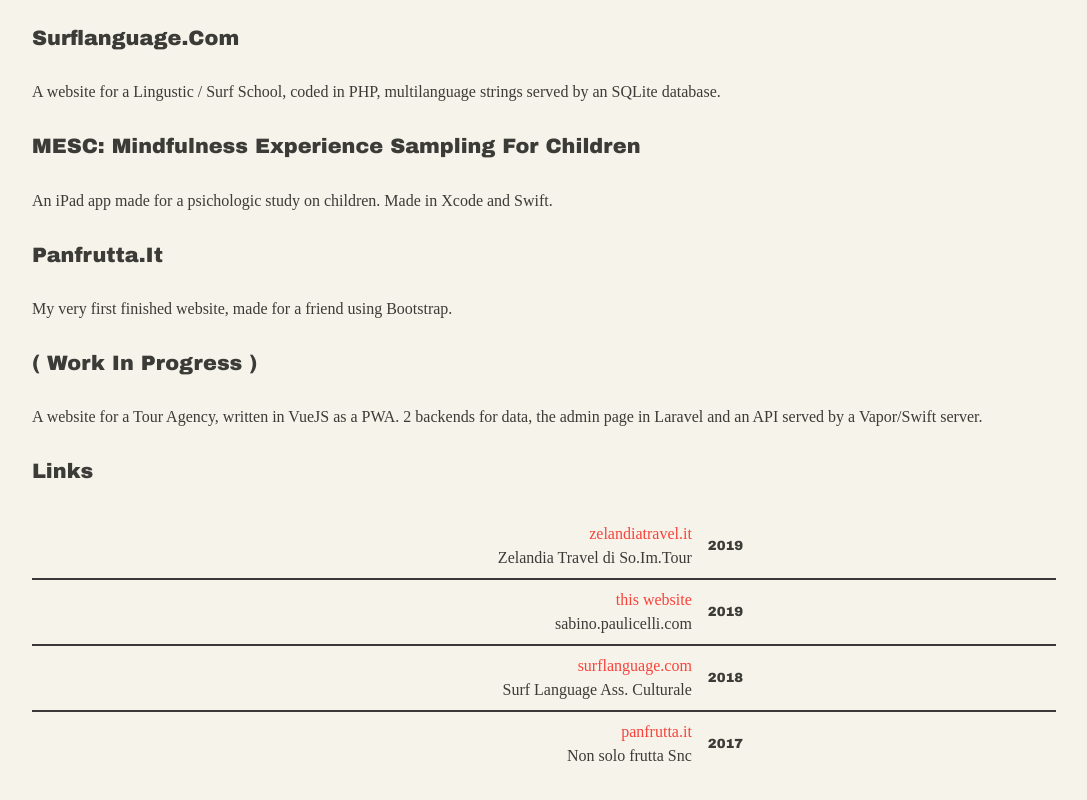
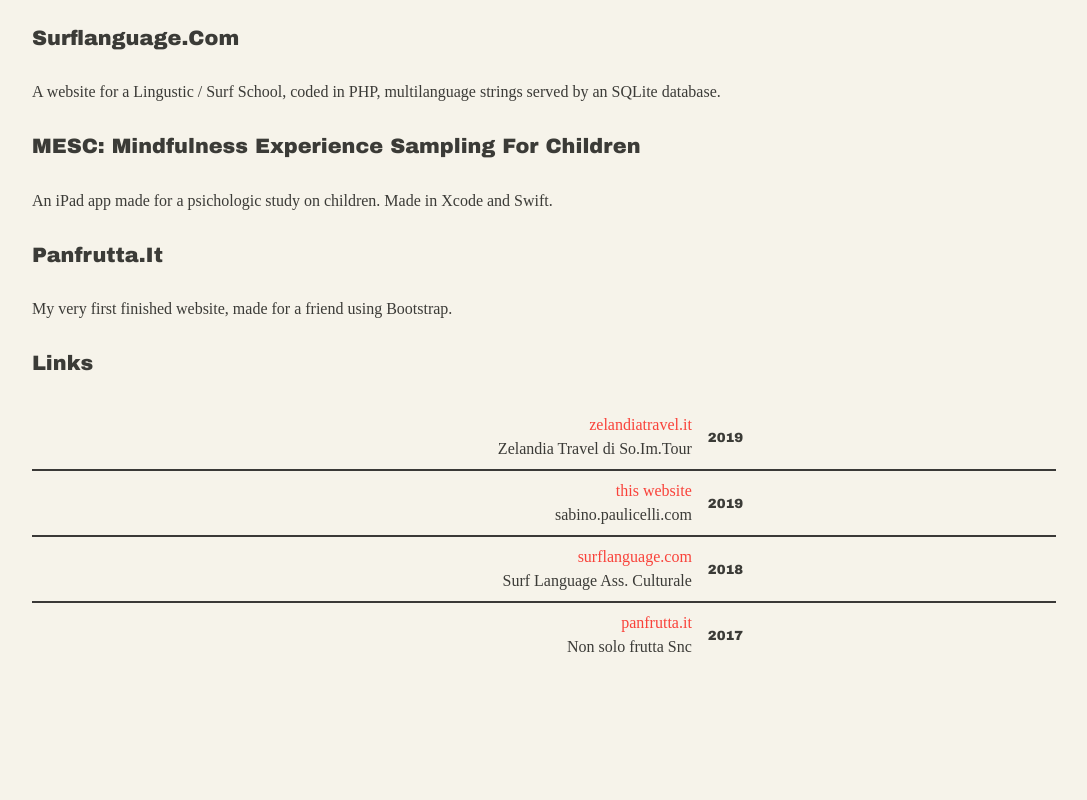
Before and after one commit to paulicelli/sabino.paulicelli.com, a Vue app: page /works in a window 1280 px wide. Shown: the part 732-1532 px from the top of the page, without its empty margins (96-1183 px from the left). After the commit the page ends 1463 px from the top, so only its background shows below. Built offline with nearby package versions, Linux system fonts and the light colour scheme.

Commit message:
fix duplicate work

```diff
--- a/src/views/Works.vue
+++ b/src/views/Works.vue
@@ -24,10 +24,6 @@
       <h3>panfrutta.it</h3>
       <p>
         My very first finished website, made for a friend using Bootstrap.
-      </p>
-      <h3>( work in progress )</h3>
-      <p>
-        A website for a Tour Agency, written in VueJS as a PWA. 2 backends for data, the admin page in Laravel and an API served by a Vapor/Swift server.
       </p>
       <h3>links</h3>
       <table-list :content="works" />
```
